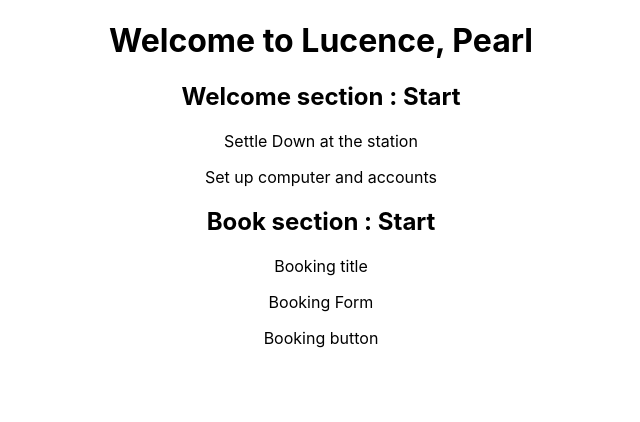
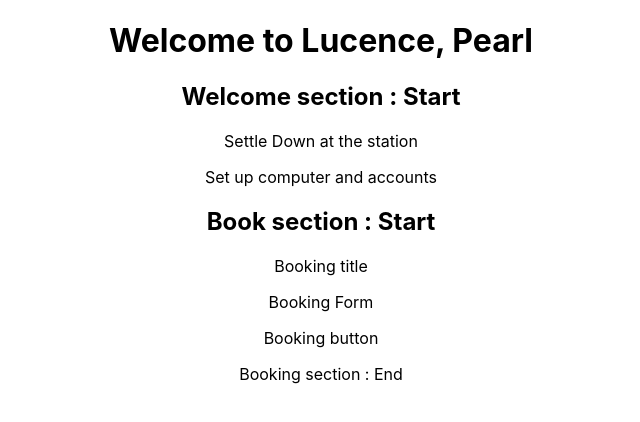
Before and after one commit to Pearl-15/myreact, a React (Create React App) app: page / in a window 1280 px wide. Shown: the top 422 px of the page, without its empty margins (319-959 px from the left). Built offline with nearby package versions, Linux system fonts and the light colour scheme.

Commit message:
working on booking section end

```diff
--- a/src/App.js
+++ b/src/App.js
@@ -13,6 +13,7 @@ function App() {
         <p>Booking title</p>
         <p>Booking Form</p>
         <p>Booking button</p>
+        <p>Booking section : End</p>
     </div>
   );
 }
```
